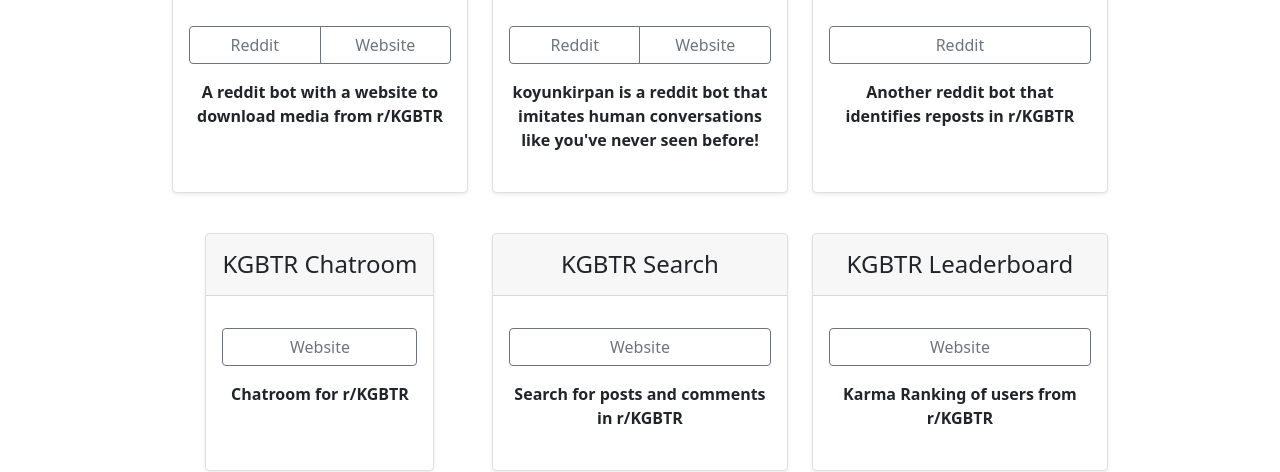
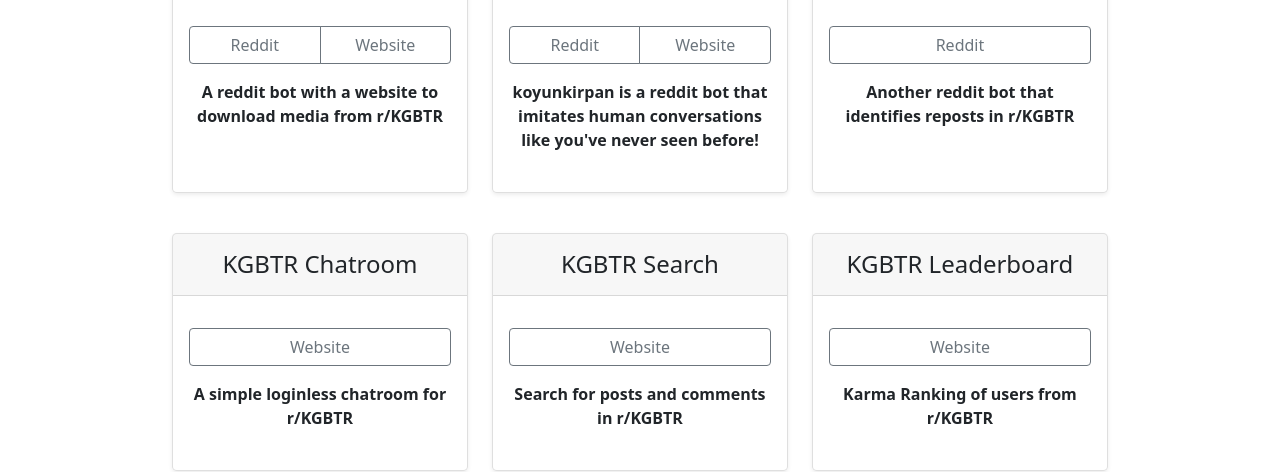
Before and after one commit to oldventura/oldventura.github.io, a plain HTML site: page index.html in a window 1280 px wide. Shown: the part 501-973 px from the top of the page. Drawn offline with nearby package versions, Linux system fonts and the light colour scheme.

Commit message:
copy and paste is not a design pattern

```diff
--- a/index.html
+++ b/index.html
@@ -128,7 +128,7 @@
                                     <a class="btn btn-outline-secondary form-control" href="https://kgbtrchat.herokuapp.com">Website</a>
                                 </div>
                                 <ul class="list-unstyled mt-3 mb-4 fw-bold">
-                                    <li>Chatroom for r/KGBTR</li>
+                                    <li>A simple loginless chatroom for r/KGBTR</li>
                                 </ul>
                             </ul>
                         </div>
```
